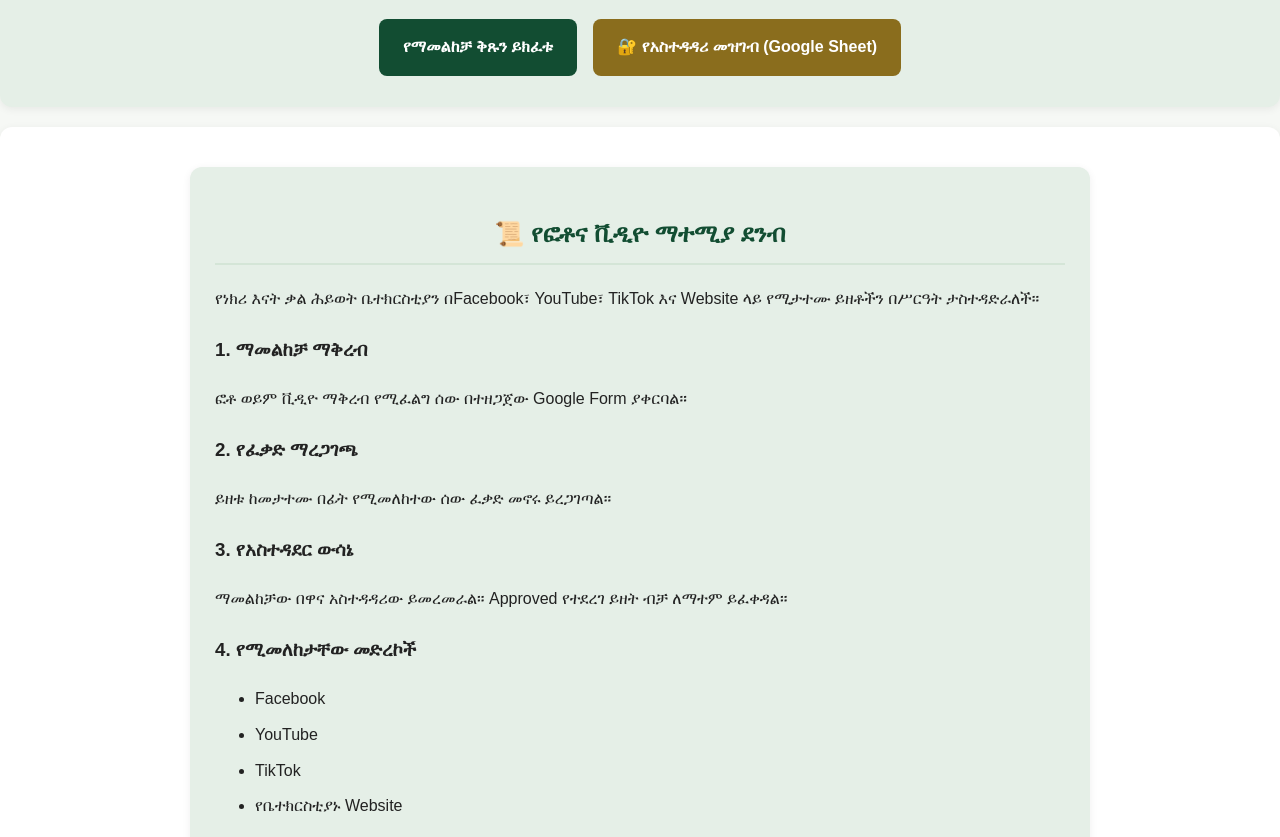
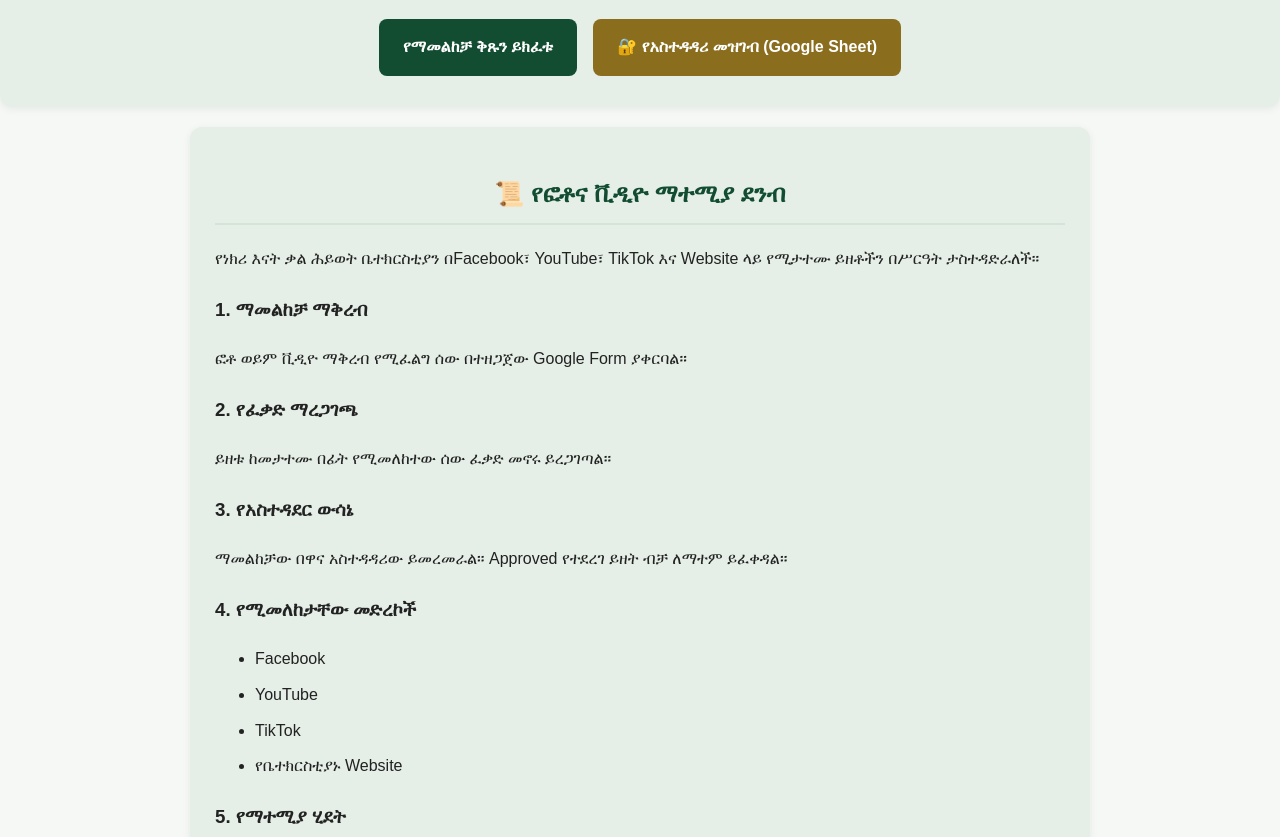
Before and after one commit to mikishaabera-art/NMCh, a plain HTML site: page index.html in a window 1280 px wide. Shown: the part 5626-6463 px from the top of the page. Drawn offline with Linux system fonts and the light colour scheme.

Commit message:
Update index.html

```diff
--- a/index.html
+++ b/index.html
@@ -508,7 +508,7 @@ if (selector) {
     🔐 የአስተዳዳሪ መዝገብ (Google Sheet)
   </a>
 </section>
-<section id="social-policy">
+
   <section id="social-policy" style="background:#e5efe7; padding:25px; margin:20px auto; border-radius:12px; max-width:900px;">
 
   <h2 style="text-align:center;">📜 የፎቶና ቪዲዮ ማተሚያ ደንብ</h2>
```
